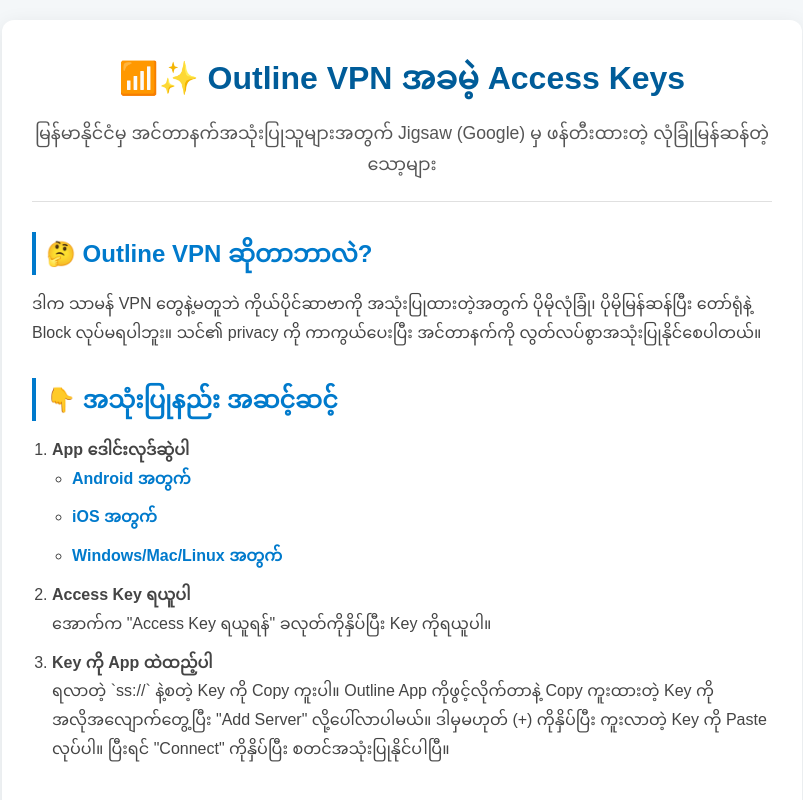
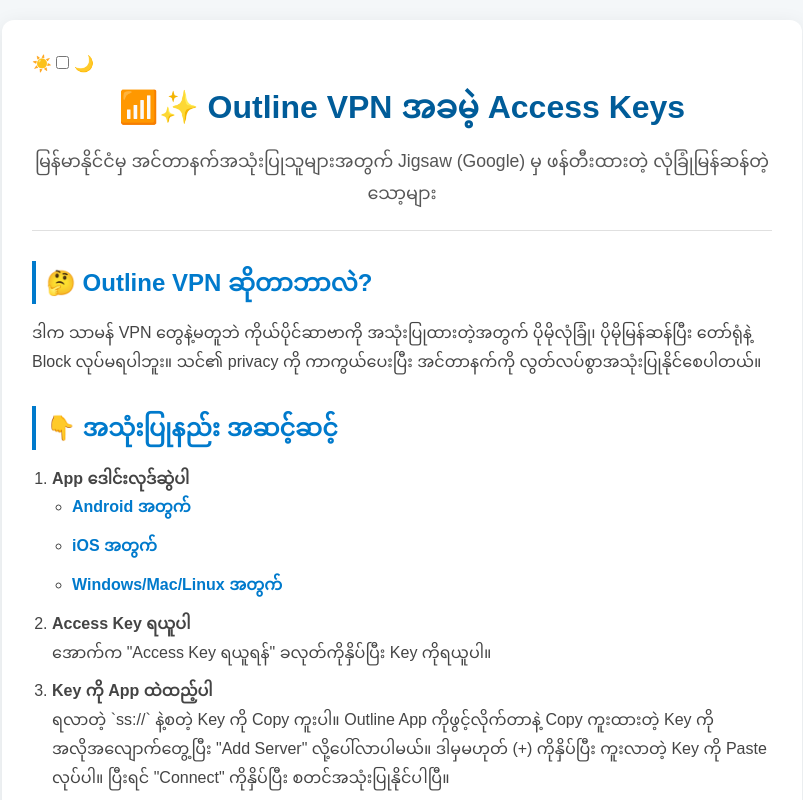
Before and after one commit to cloud207/web, a plain HTML site: page index.html in a window 1280 px wide. Shown: the top 800 px of the page, without its empty margins (238-1041 px from the left). Drawn offline with Linux system fonts and the light colour scheme; a web font is replaced by a local one.

Commit message:
Update index.html

```diff
--- a/index.html
+++ b/index.html
@@ -10,6 +10,15 @@
 <body>
 
     <div class="container">
+        <div class="theme-switcher">
+            <span>☀️</span>
+            <label class="switch">
+                <input type="checkbox" id="theme-toggle">
+                <span class="slider round"></span>
+            </label>
+            <span>🌙</span>
+        </div>
+
         <header>
             <h1>📶✨ Outline VPN အခမဲ့ Access Keys</h1>
             <p class="subtitle">မြန်မာနိုင်ငံမှ အင်တာနက်အသုံးပြုသူများအတွက် Jigsaw (Google) မှ ဖန်တီးထားတဲ့ လုံခြုံမြန်ဆန်တဲ့သော့များ</p>
```
